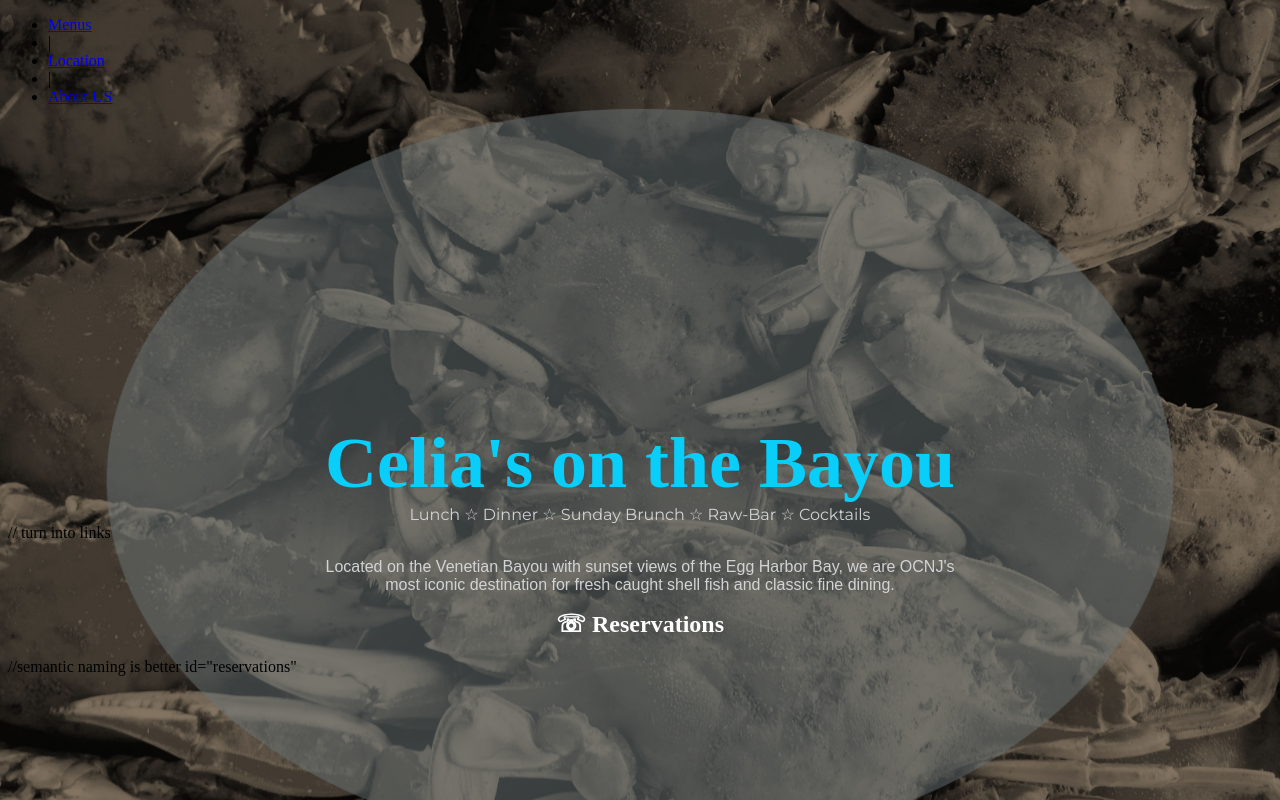
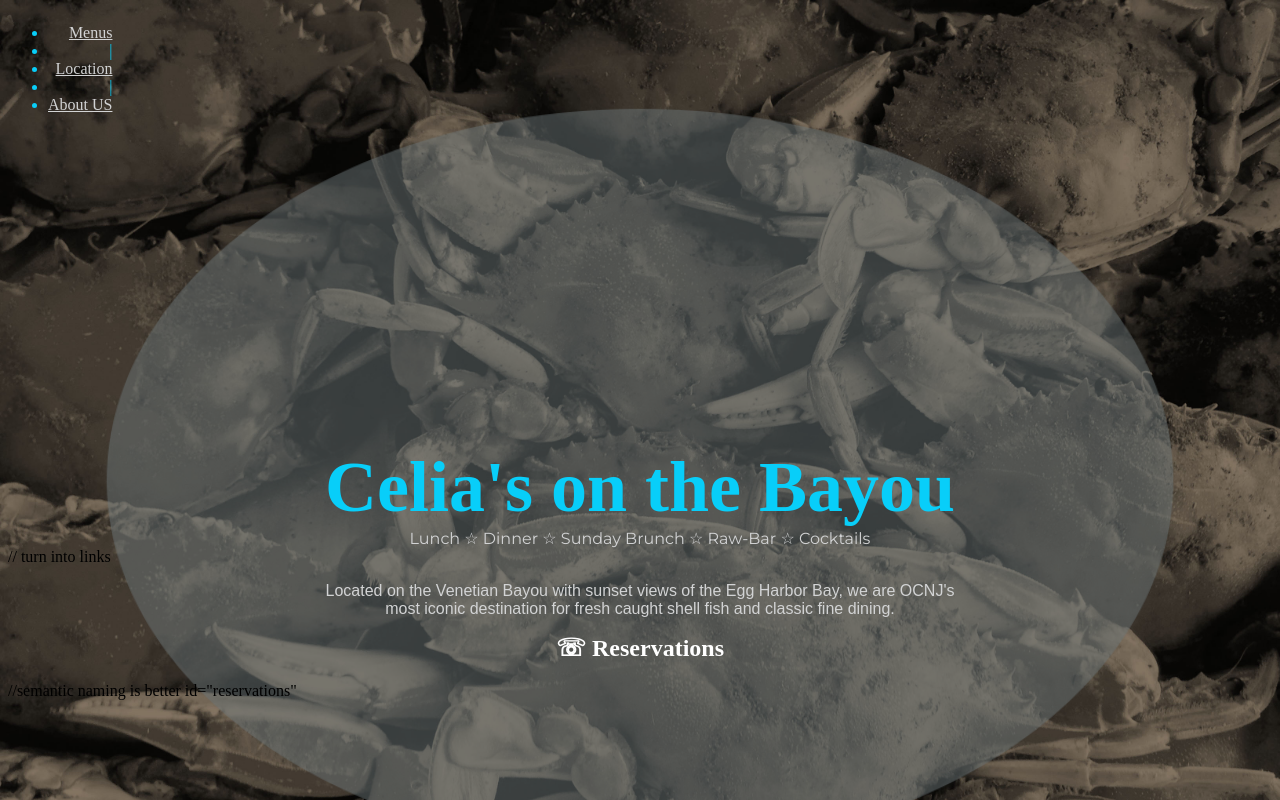
Before and after one commit to samcallender/samcallender.github.io, a plain HTML site: page celias.html in a window 1280 px wide. Drawn offline with Linux system fonts and the light colour scheme.

Commit message:
nav edit in progress

```diff
--- a/celias-style.css
+++ b/celias-style.css
@@ -2,19 +2,23 @@ body {
 	background-image: url("celias-assets/elipse.png"), url("celias-assets/celias-background.jpg");
 	background-repeat: no-repeat, repeat-y;
 	background-size: cover, cover;
-
+	font-family: "Snell Roundhand", serif;
 }
 
-.nav {
+nav {
 	color: #d2d3d4;
 	text-align: center;
-	font-family: "Snell Roundhand";
 	text-align: right;
+	display: inline-block;
+	color: #08cef9;
+}
+
+a {
+	color: #d2d3d4;
 }
 
 #logo {
   font-size: 72px;
-  font-family: "Snell Roundhand";
   color: #08cef9;
   text-align: center;
   margin-top: 25%;
@@ -31,13 +35,11 @@ body {
 p {
 	color: #d2d3d4;
 	text-align: center;
-	font-family: arial;
+	font-family: arial, sans-serif;
 }
 
 #resi {
 	color: white;
-  	text-align: center;
-  	margin-top: 0%;
-  	font-family: 'Snell Roundhand';
-
+  text-align: center;
+  margin-top: 0%;
 }
```
